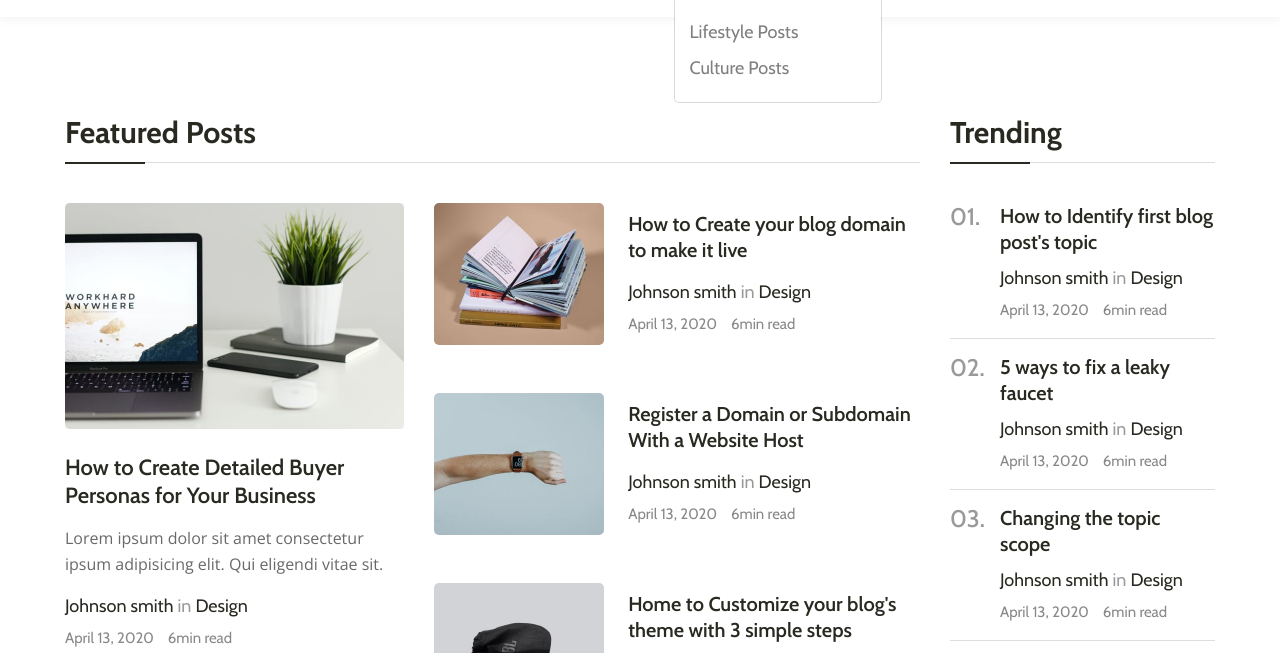
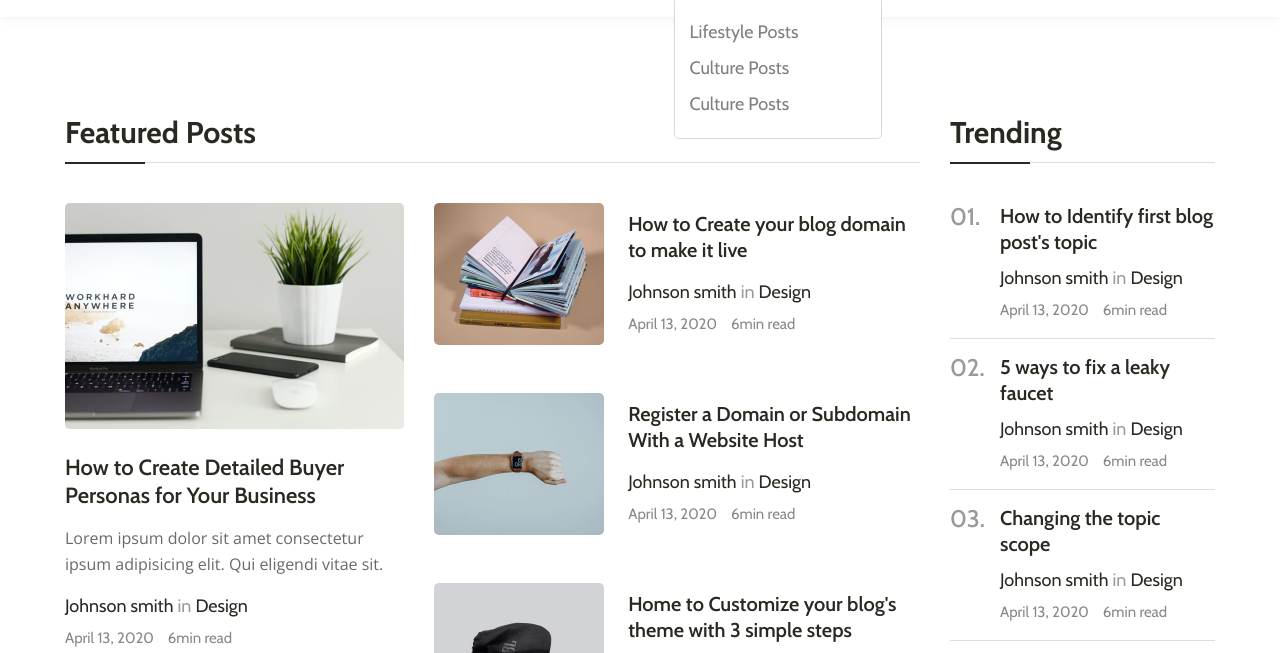
Before and after one commit to ROOPNADH/healthforallproject, a plain HTML site: page index.html in a window 1280 px wide. Both pictures are taken after a click on the button "Categories". Shown: the part 74-727 px from the top of the page. Drawn offline with nearby package versions, Linux system fonts and the light colour scheme.

Commit message:
Update index.html

```diff
--- a/index.html
+++ b/index.html
@@ -49,6 +49,7 @@
                             <div class="dropdown-menu" aria-labelledby="navbarDropdown">
                                 <a class="dropdown-item @@ls__active" href="lifestyle.html">Lifestyle posts</a>
                                 <a class="dropdown-item @@cp__active" href="culture.html">Culture posts</a>
+				<a class="dropdown-item @@cp__active" href="healthbot.html">Culture posts</a>
                             </div>
                         </li>
                         <li class="nav-item @@contact__active">
```
